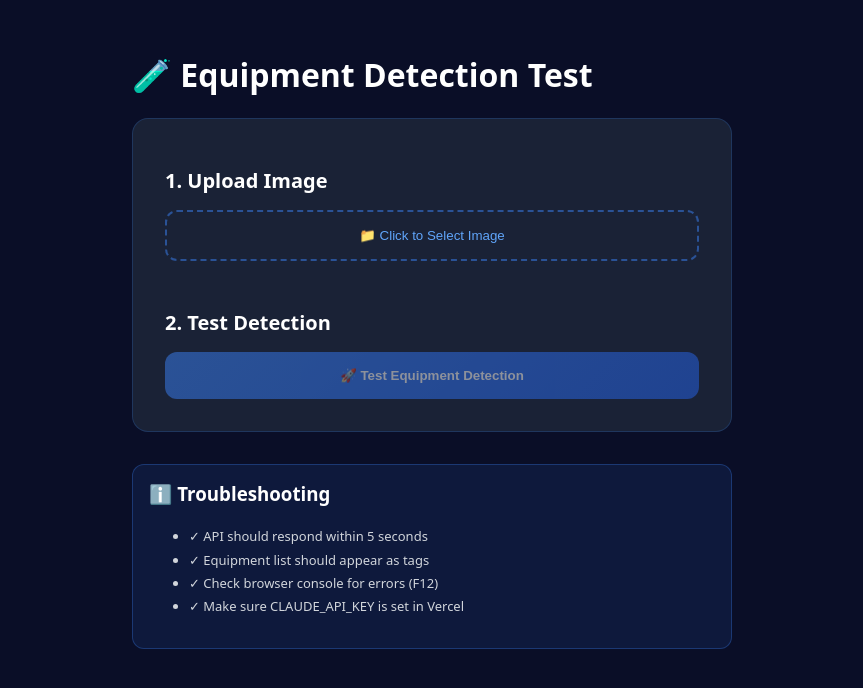
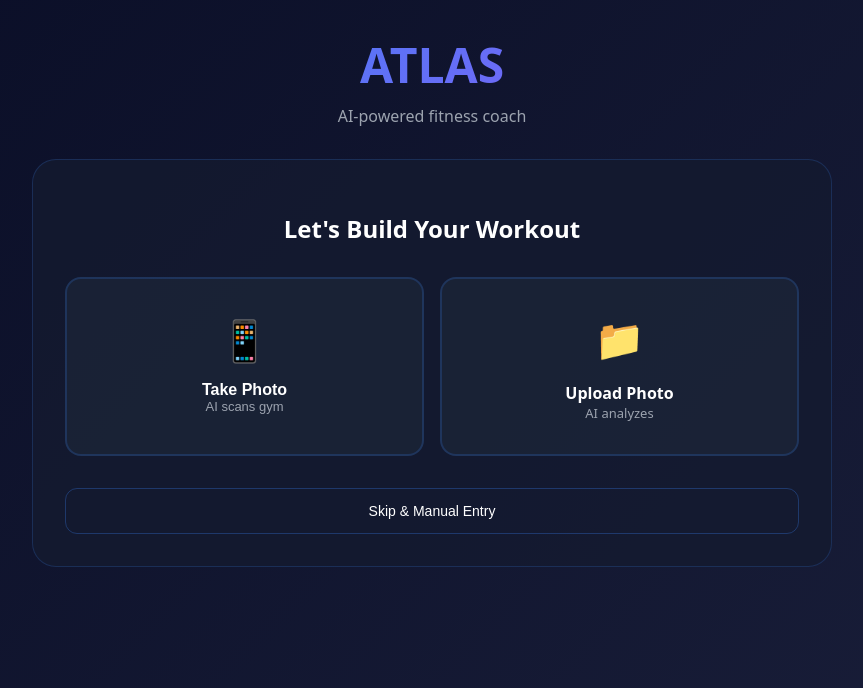
Before and after one commit to Youbster/atlas-fitness, a React (Create React App) app: page / in a window 1280 px wide. Shown: the top 688 px of the page, without its empty margins (208-1071 px from the left). Built offline with nearby package versions, Linux system fonts and the light colour scheme.

Commit message:
Add: Simple smart photo scanning - Claude describes equipment

```diff
--- a/src/App.js
+++ b/src/App.js
@@ -1,203 +1,350 @@
-import React, { useState, useRef } from 'react';
+import React, { useState, useRef, useEffect } from 'react';
 
-export default function TestDetection() {
-  const [imageBase64, setImageBase64] = useState(null);
-  const [result, setResult] = useState(null);
+export default function App() {
+  const [step, setStep] = useState('capture');
+  const [captureMode, setCaptureMode] = useState(null);
+  const [uploadedImage, setUploadedImage] = useState(null);
+  const [selectedEquipment, setSelectedEquipment] = useState([]);
+  const [manualEquipment, setManualEquipment] = useState('');
+  const [goal, setGoal] = useState('');
+  const [difficulty, setDifficulty] = useState('intermediate');
+  const [timeLimit, setTimeLimit] = useState(30);
+  const [limitations, setLimitations] = useState('');
+  const [generatedWorkout, setGeneratedWorkout] = useState(null);
   const [loading, setLoading] = useState(false);
   const [error, setError] = useState(null);
-  const fileRef = useRef(null);
+  const [detectionLoading, setDetectionLoading] = useState(false);
+  const videoRef = useRef(null);
+  const canvasRef = useRef(null);
 
-  const handleImageSelect = (e) => {
+  useEffect(() => {
+    if ('serviceWorker' in navigator) {
+      navigator.serviceWorker.register('/service-worker.js').catch(() => {});
+    }
+  }, []);
+
+  const startCamera = async () => {
+    try {
+      const stream = await navigator.mediaDevices.getUserMedia({ video: { facingMode: 'environment' } });
+      if (videoRef.current) {
+        videoRef.current.srcObject = stream;
+      }
+      setCaptureMode('camera');
+      setError(null);
+    } catch (err) {
+      setError('Camera denied. Use upload instead.');
+    }
+  };
+
+  const capturePhoto = () => {
+    const video = videoRef.current;
+    const canvas = canvasRef.current;
+    if (video && canvas) {
+      try {
+        canvas.width = video.videoWidth;
+        canvas.height = video.videoHeight;
+        const ctx = canvas.getContext('2d');
+        ctx.drawImage(video, 0, 0);
+        const imageData = canvas.toDataURL('image/jpeg', 0.8);
+        setUploadedImage(imageData);
+        if (video.srcObject) {
+          video.srcObject.getTracks().forEach(track => track.stop());
+        }
+        setCaptureMode(null);
+        detectEquipmentFromImage(imageData);
+      } catch (err) {
+        setError('Failed to capture photo.');
+      }
+    }
+  };
+
+  const handleImageUpload = (e) => {
     const file = e.target.files[0];
     if (file) {
       const reader = new FileReader();
       reader.onload = (event) => {
-        setImageBase64(event.target.result);
-        setError(null);
-        setResult(null);
+        setUploadedImage(event.target.result);
+        detectEquipmentFromImage(event.target.result);
       };
       reader.readAsDataURL(file);
     }
   };
 
-  const testDetection = async () => {
-    if (!imageBase64) {
-      setError('Please select an image first');
-      return;
-    }
-
-    setLoading(true);
+  const detectEquipmentFromImage = async (imageBase64) => {
+    setDetectionLoading(true);
     setError(null);
-    setResult(null);
 
     try {
-      console.log('Sending request to /api/detect-equipment');
       const response = await fetch('/api/detect-equipment', {
         method: 'POST',
         headers: { 'Content-Type': 'application/json' },
         body: JSON.stringify({ imageBase64 }),
       });
 
-      console.log('Response status:', response.status);
+      if (response.ok) {
+        const data = await response.json();
+        if (data.equipment && data.equipment.length > 0) {
+          setSelectedEquipment(data.equipment);
+          setStep('equipment');
+          setDetectionLoading(false);
+          return;
+        }
+      }
+    } catch (err) {
+      console.error('Detection error:', err);
+    }
+
+    // Fallback
+    setSelectedEquipment(['dumbbells', 'resistance bands', 'bodyweight exercises']);
+    setStep('equipment');
+    setDetectionLoading(false);
+  };
+
+  const addEquipment = () => {
+    if (manualEquipment.trim()) {
+      setSelectedEquipment([...selectedEquipment, manualEquipment.trim()]);
+      setManualEquipment('');
+    }
+  };
+
+  const removeEquipment = (item) => {
+    setSelectedEquipment(selectedEquipment.filter(e => e !== item));
+  };
+
+  const generateWorkout = async () => {
+    setLoading(true);
+    setError(null);
+    try {
+      const response = await fetch('/api/generate-workout', {
+        method: 'POST',
+        headers: { 'Content-Type': 'application/json' },
+        body: JSON.stringify({
+          equipment: selectedEquipment,
+          goal,
+          difficulty,
+          timeLimit,
+          limitations,
+        }),
+      });
+
+      if (!response.ok) {
+        throw new Error('Workout generation failed');
+      }
+
       const data = await response.json();
-      console.log('Response data:', data);
-
-      setResult(data);
+      setGeneratedWorkout(data);
+      setStep('results');
     } catch (err) {
-      console.error('Error:', err);
       setError(`Error: ${err.message}`);
     }
+    setLoading(false);
+  };
 
-    setLoading(false);
+  const shareWorkout = () => {
+    const text = `Check out my ${difficulty} ${goal} workout! Generated by Atlas Fitness Coach.`;
+    if (navigator.share) {
+      navigator.share({
+        title: 'Atlas Fitness Workout',
+        text: text,
+        url: window.location.href,
+      }).catch(() => {});
+    } else {
+      navigator.clipboard.writeText(text);
+      alert('Workout copied!');
+    }
+  };
+
+  const startOver = () => {
+    setStep('capture');
+    setCaptureMode(null);
+    setUploadedImage(null);
+    setSelectedEquipment([]);
+    setGoal('');
+    setDifficulty('intermediate');
+    setTimeLimit(30);
+    setLimitations('');
+    setGeneratedWorkout(null);
+    setError(null);
+  };
+
+  const buttonStyle = {
+    padding: '0.875rem 1.75rem',
+    border: '1px solid rgba(59, 130, 246, 0.3)',
+    background: 'transparent',
+    borderRadius: '12px',
+    cursor: 'pointer',
+    fontSize: '14px',
+    fontWeight: '500',
+    color: '#fff',
+    transition: 'all 0.3s ease',
+  };
+
+  const primaryButtonStyle = {
+    ...buttonStyle,
+    border: '2px solid #3b82f6',
+    background: 'linear-gradient(135deg, #3b82f6, #2563eb)',
+    fontWeight: '600',
+  };
+
+  const cardStyle = {
+    background: 'rgba(30, 41, 59, 0.6)',
+    border: '1px solid rgba(59, 130, 246, 0.15)',
+    borderRadius: '16px',
+    padding: '1.5rem',
+    marginBottom: '1rem',
+    cursor: 'pointer',
   };
 
   return (
     <div style={{
       minHeight: '100vh',
-      background: '#0a0e27',
+      background: 'linear-gradient(135deg, #0a0e27 0%, #1a1f3a 100%)',
       color: '#fff',
-      padding: '2rem',
-      fontFamily: 'system-ui'
+      fontFamily: 'system-ui, -apple-system, sans-serif',
+      padding: '2rem 1rem',
     }}>
-      <div style={{ maxWidth: '600px', margin: '0 auto' }}>
-        <h1>🧪 Equipment Detection Test</h1>
+      <div style={{ maxWidth: '800px', margin: '0 auto' }}>
+        <div style={{ textAlign: 'center', marginBottom: '2rem' }}>
+          <h1 style={{ fontSize: '48px', margin: '0 0 0.5rem', background: 'linear-gradient(135deg, #3b82f6, #8b5cf6)', WebkitBackgroundClip: 'text', WebkitTextFillColor: 'transparent' }}>ATLAS</h1>
+          <p style={{ fontSize: '16px', color: '#9ca3af', margin: 0 }}>AI-powered fitness coach</p>
+        </div>
 
-        <div style={{ background: 'rgba(30, 41, 59, 0.8)', border: '1px solid rgba(59, 130, 246, 0.2)', borderRadius: '16px', padding: '2rem', marginBottom: '2rem' }}>
-          <h2 style={{ fontSize: '20px', marginBottom: '1rem' }}>1. Upload Image</h2>
-          <button
-            onClick={() => fileRef.current.click()}
-            style={{
-              width: '100%',
-              padding: '1rem',
-              border: '2px dashed rgba(59, 130, 246, 0.5)',
-              borderRadius: '12px',
-              background: 'transparent',
-              color: '#60a5fa',
-              cursor: 'pointer',
-              marginBottom: '1rem'
-            }}
-          >
-            📁 Click to Select Image
-          </button>
-          <input
-            ref={fileRef}
-            type="file"
-            accept="image/*"
-            onChange={handleImageSelect}
-            style={{ display: 'none' }}
-          />
+        <div style={{ background: 'rgba(20, 27, 48, 0.8)', border: '1px solid rgba(59, 130, 246, 0.2)', borderRadius: '24px', padding: '2rem' }}>
+          {error && <div style={{ background: 'rgba(239, 68, 68, 0.15)', border: '1px solid rgba(239, 68, 68, 0.3)', borderRadius: '12px', padding: '1rem', marginBottom: '1rem', color: '#fca5a5' }}>⚠️ {error}</div>}
 
-          {imageBase64 && (
-            <div style={{ marginBottom: '1rem' }}>
-              <img
-                src={imageBase64}
-                alt="Selected"
-                style={{
-                  width: '100%',
-                  borderRadius: '12px',
-                  marginBottom: '1rem',
-                  maxHeight: '300px',
-                  objectFit: 'cover'
-                }}
-              />
-              <p style={{ fontSize: '12px', color: '#9ca3af' }}>✓ Image selected</p>
+          {step === 'capture' && !captureMode && (
+            <div style={{ textAlign: 'center' }}>
+              <h2 style={{ fontSize: '24px', marginBottom: '2rem' }}>Let's Build Your Workout</h2>
+              <div style={{ display: 'grid', gridTemplateColumns: '1fr 1fr', gap: '1rem', marginBottom: '2rem' }}>
+                <button onClick={startCamera} style={{ padding: '2rem', background: 'rgba(30, 41, 59, 0.6)', border: '2px solid rgba(59, 130, 246, 0.2)', borderRadius: '16px', cursor: 'pointer', color: '#fff' }}>
+                  <div style={{ fontSize: 40, marginBottom: '1rem' }}>📱</div>
+                  <div style={{ fontSize: 16, fontWeight: 600 }}>Take Photo</div>
+                  <div style={{ fontSize: 13, color: '#9ca3af' }}>AI scans gym</div>
+                </button>
+                <label style={{ display: 'flex', flexDirection: 'column', alignItems: 'center', justifyContent: 'center', padding: '2rem', background: 'rgba(30, 41, 59, 0.6)', border: '2px solid rgba(59, 130, 246, 0.2)', borderRadius: '16px', cursor: 'pointer', color: '#fff' }}>
+                  <div style={{ fontSize: 40, marginBottom: '1rem' }}>📁</div>
+                  <div style={{ fontSize: 16, fontWeight: 600 }}>Upload Photo</div>
+                  <div style={{ fontSize: 13, color: '#9ca3af' }}>AI analyzes</div>
+                  <input type="file" accept="image/*" onChange={handleImageUpload} style={{ display: 'none' }} />
+                </label>
+              </div>
+              <button onClick={() => { setSelectedEquipment(['dumbbells', 'resistance bands', 'bodyweight']); setStep('equipment'); }} style={{ width: '100%', padding: '1rem', ...buttonStyle }}>Skip & Manual Entry</button>
             </div>
           )}
 
-          <h2 style={{ fontSize: '20px', marginBottom: '1rem', marginTop: '2rem' }}>2. Test Detection</h2>
-          <button
-            onClick={testDetection}
-            disabled={!imageBase64 || loading}
-            style={{
-              width: '100%',
-              padding: '1rem',
-              background: loading ? 'rgba(59, 130, 246, 0.5)' : 'linear-gradient(135deg, #3b82f6, #2563eb)',
-              border: 'none',
-              borderRadius: '12px',
-              color: '#fff',
-              fontWeight: 600,
-              cursor: loading ? 'not-allowed' : 'pointer',
-              opacity: !imageBase64 ? 0.5 : 1
-            }}
-          >
-            {loading ? '⏳ Testing...' : '🚀 Test Equipment Detection'}
-          </button>
-
-          {error && (
-            <div style={{
-              background: 'rgba(239, 68, 68, 0.15)',
-              border: '1px solid rgba(239, 68, 68, 0.3)',
-              borderRadius: '12px',
-              padding: '1rem',
-              marginTop: '1rem',
-              color: '#fca5a5'
-            }}>
-              <p style={{ margin: 0, fontSize: '14px' }}>❌ {error}</p>
+          {captureMode === 'camera' && (
+            <div style={{ textAlign: 'center' }}>
+              <video ref={videoRef} autoPlay playsInline muted style={{ width: '100%', borderRadius: '16px', marginBottom: '1.5rem' }} />
+              <canvas ref={canvasRef} width={500} height={500} style={{ display: 'none' }} />
+              <div style={{ display: 'flex', gap: '1rem' }}>
+                <button onClick={capturePhoto} style={{ flex: 1, padding: '0.875rem', ...primaryButtonStyle }}>Capture</button>
+                <button onClick={() => { if (videoRef.current?.srcObject) { videoRef.current.srcObject.getTracks().forEach(t => t.stop()); } setCaptureMode(null); }} style={{ flex: 1, padding: '0.875rem', ...buttonStyle }}>Cancel</button>
+              </div>
             </div>
           )}
 
-          {result && (
-            <div style={{
-              background: 'rgba(16, 185, 129, 0.15)',
-              border: '1px solid rgba(16, 185, 129, 0.3)',
-              borderRadius: '12px',
-              padding: '1rem',
-              marginTop: '1rem',
-              color: '#6ee7b7'
-            }}>
-              <h3 style={{ marginTop: 0, color: '#10b981' }}>✓ Results:</h3>
-              <p style={{ fontSize: '12px', marginBottom: '1rem' }}>
-                <strong>Equipment Detected:</strong>
-              </p>
-              <div style={{
-                display: 'flex',
-                flexWrap: 'wrap',
-                gap: '0.5rem',
-                marginBottom: '1rem'
-              }}>
-                {result.equipment && result.equipment.map((item, i) => (
-                  <span key={i} style={{
-                    background: 'rgba(16, 185, 129, 0.2)',
-                    padding: '0.4rem 0.8rem',
-                    borderRadius: '20px',
-                    fontSize: '13px'
-                  }}>
-                    {item}
-                  </span>
+          {step === 'equipment' && (
+            <div>
+              <h2 style={{ fontSize: '24px', marginBottom: '1.5rem' }}>Equipment Detected</h2>
+              {detectionLoading && <p style={{ color: '#60a5fa', marginBottom: '1rem' }}>🔍 Scanning your gym...</p>}
+              {uploadedImage && !detectionLoading && <img src={uploadedImage} alt="Gym" style={{ width: '100%', maxWidth: '400px', borderRadius: '16px', marginBottom: '1.5rem' }} />}
+              <div style={{ marginBottom: '1.5rem' }}>
+                <p style={{ fontSize: '14px', marginBottom: '1rem' }}>Found:</p>
+                <div style={{ display: 'flex', flexWrap: 'wrap', gap: '0.5rem', marginBottom: '1rem' }}>
+                  {selectedEquipment.map((e, i) => (
+                    <span key={i} onClick={() => removeEquipment(e)} style={{ background: 'rgba(59, 130, 246, 0.2)', padding: '0.4rem 0.8rem', borderRadius: '20px', cursor: 'pointer', fontSize: '14px' }}>
+                      {e} ✕
+                    </span>
+                  ))}
+                </div>
+                <div style={{ display: 'flex', gap: '0.5rem', marginBottom: '1rem' }}>
+                  <input type="text" placeholder="Add more" value={manualEquipment} onChange={(e) => setManualEquipment(e.target.value)} onKeyPress={(e) => e.key === 'Enter' && addEquipment()} style={{ flex: 1, padding: '0.75rem', borderRadius: '12px', border: '1px solid rgba(59, 130, 246, 0.2)', background: 'rgba(15, 23, 42, 0.6)', color: '#fff' }} />
+                  <button onClick={addEquipment} style={buttonStyle}>Add</button>
+                </div>
+              </div>
+              <button onClick={() => setStep('goal')} disabled={selectedEquipment.length === 0} style={{ width: '100%', padding: '0.875rem', ...primaryButtonStyle, opacity: selectedEquipment.length === 0 ? 0.5 : 1 }}>Next</button>
+            </div>
+          )}
+
+          {step === 'goal' && (
+            <div>
+              <h2 style={{ fontSize: '24px', marginBottom: '1.5rem' }}>Your Goal</h2>
+              <div style={{ display: 'grid', gridTemplateColumns: 'repeat(auto-fit, minmax(150px, 1fr))', gap: '1rem' }}>
+                {['Muscle Gain', 'Fat Loss', 'Endurance', 'General Fitness'].map(g => (
+                  <button key={g} onClick={() => { setGoal(g); setStep('difficulty'); }} style={{ ...cardStyle, border: goal === g ? '2px solid #3b82f6' : '1px solid rgba(59, 130, 246, 0.15)', background: goal === g ? 'rgba(59, 130, 246, 0.2)' : cardStyle.background, textAlign: 'center', padding: '1.5rem' }}>{g}</button>
                 ))}
               </div>
-              {result.error && (
-                <p style={{ fontSize: '12px', color: '#fbbf24', margin: 0 }}>
-                  ⚠️ Note: {result.error}
-                </p>
-              )}
-              <pre style={{
-                background: 'rgba(0, 0, 0, 0.3)',
-                padding: '0.75rem',
-                borderRadius: '8px',
-                fontSize: '11px',
-                overflow: 'auto',
-                marginTop: '1rem'
-              }}>
-                {JSON.stringify(result, null, 2)}
-              </pre>
             </div>
           )}
-        </div>
 
-        <div style={{
-          background: 'rgba(59, 130, 246, 0.1)',
-          border: '1px solid rgba(59, 130, 246, 0.3)',
-          borderRadius: '12px',
-          padding: '1rem'
-        }}>
-          <h3 style={{ marginTop: 0 }}>ℹ️ Troubleshooting</h3>
-          <ul style={{ fontSize: '13px', lineHeight: '1.8', color: '#d1d5db' }}>
-            <li>✓ API should respond within 5 seconds</li>
-            <li>✓ Equipment list should appear as tags</li>
-            <li>✓ Check browser console for errors (F12)</li>
-            <li>✓ Make sure CLAUDE_API_KEY is set in Vercel</li>
-          </ul>
+          {step === 'difficulty' && (
+            <div>
+              <h2 style={{ fontSize: '24px', marginBottom: '1.5rem' }}>Difficulty</h2>
+              <div style={{ display: 'grid', gridTemplateColumns: 'repeat(3, 1fr)', gap: '1rem' }}>
+                {['beginner', 'intermediate', 'advanced'].map(d => (
+                  <button key={d} onClick={() => { setDifficulty(d); setStep('time'); }} style={{ ...cardStyle, border: difficulty === d ? '2px solid #3b82f6' : '1px solid rgba(59, 130, 246, 0.15)', background: difficulty === d ? 'rgba(59, 130, 246, 0.2)' : cardStyle.background, textAlign: 'center', padding: '1.5rem', textTransform: 'capitalize' }}>{d}</button>
+                ))}
+              </div>
+            </div>
+          )}
+
+          {step === 'time' && (
+            <div>
+              <h2 style={{ fontSize: '24px', marginBottom: '1.5rem' }}>Duration: {timeLimit}m</h2>
+              <input type="range" min="10" max="120" step="5" value={timeLimit} onChange={(e) => setTimeLimit(parseInt(e.target.value))} style={{ width: '100%', marginBottom: '1.5rem' }} />
+              <div style={{ display: 'grid', gridTemplateColumns: 'repeat(4, 1fr)', gap: '1rem', marginBottom: '1.5rem' }}>
+                {[15, 30, 45, 60].map(t => (
+                  <button key={t} onClick={() => setTimeLimit(t)} style={{ ...cardStyle, border: timeLimit === t ? '2px solid #3b82f6' : '1px solid rgba(59, 130, 246, 0.15)', background: timeLimit === t ? 'rgba(59, 130, 246, 0.2)' : cardStyle.background, textAlign: 'center', padding: '1rem' }}>{t}m</button>
+                ))}
+              </div>
+              <button onClick={() => setStep('limits')} style={{ width: '100%', padding: '0.875rem', ...primaryButtonStyle }}>Next</button>
+            </div>
+          )}
+
+          {step === 'limits' && (
+            <div>
+              <h2 style={{ fontSize: '24px', marginBottom: '1.5rem' }}>Injuries?</h2>
+              <textarea placeholder="e.g., weak back, no jumping..." value={limitations} onChange={(e) => setLimitations(e.target.value)} style={{ width: '100%', padding: '0.875rem', borderRadius: '12px', border: '1px solid rgba(59, 130, 246, 0.2)', background: 'rgba(15, 23, 42, 0.6)', color: '#fff', minHeight: '100px', marginBottom: '1.5rem', fontFamily: 'inherit' }} />
+              <button onClick={generateWorkout} disabled={loading} style={{ width: '100%', padding: '0.875rem', ...primaryButtonStyle, opacity: loading ? 0.7 : 1 }}>{loading ? 'Generating...' : '🚀 Generate Workout'}</button>
+            </div>
+          )}
+
+          {step === 'results' && generatedWorkout && (
+            <div>
+              <h2 style={{ fontSize: '20px', marginBottom: '1.5rem', fontStyle: 'italic' }}>"{generatedWorkout.gymSummary}"</h2>
+
+              <h3 style={{ fontSize: '16px', marginBottom: '1rem' }}>💪 Warm-Up</h3>
+              <p style={{ marginBottom: '2rem', color: '#d1d5db' }}>{generatedWorkout.warmup}</p>
+
+              <h3 style={{ fontSize: '16px', marginBottom: '1rem' }}>🔥 Main Workout</h3>
+              {generatedWorkout.mainCircuit && generatedWorkout.mainCircuit.map((ex, idx) => (
+                <div key={idx} style={{ ...cardStyle, marginBottom: '1rem' }}>
+                  <p style={{ fontSize: '15px', fontWeight: '600', margin: '0 0 0.5rem', color: '#60a5fa' }}>{ex.exercise}</p>
+                  <p style={{ fontSize: '12px', color: '#9ca3af', margin: '0 0 0.25rem' }}>{ex.description}</p>
+                  <p style={{ fontSize: '12px', color: '#6b7280', margin: 0 }}>{ex.duration}</p>
+                </div>
+              ))}
+
+              <h3 style={{ fontSize: '16px', marginBottom: '1rem' }}>❄️ Cool Down</h3>
+              <p style={{ marginBottom: '2rem', color: '#d1d5db' }}>{generatedWorkout.cooldown}</p>
+
+              {generatedWorkout.tips && (
+                <>
+                  <h3 style={{ fontSize: '16px', marginBottom: '1rem' }}>⚠️ Safety Tips</h3>
+                  {generatedWorkout.tips.map((tip, idx) => (
+                    <div key={idx} style={{ background: 'rgba(245, 158, 11, 0.15)', border: '1px solid rgba(245, 158, 11, 0.3)', borderRadius: '8px', padding: '0.75rem', marginBottom: '0.5rem' }}>
+                      <p style={{ fontSize: '13px', color: '#fcd34d', margin: 0 }}>✓ {tip}</p>
+                    </div>
+                  ))}
+                </>
+              )}
+
+              <div style={{ display: 'flex', gap: '1rem', marginTop: '2rem' }}>
+                <button onClick={shareWorkout} style={{ flex: 1, ...primaryButtonStyle }}>📤 Share</button>
+                <button onClick={startOver} style={{ flex: 1, ...primaryButtonStyle }}>New</button>
+              </div>
+            </div>
+          )}
         </div>
       </div>
     </div>
```
